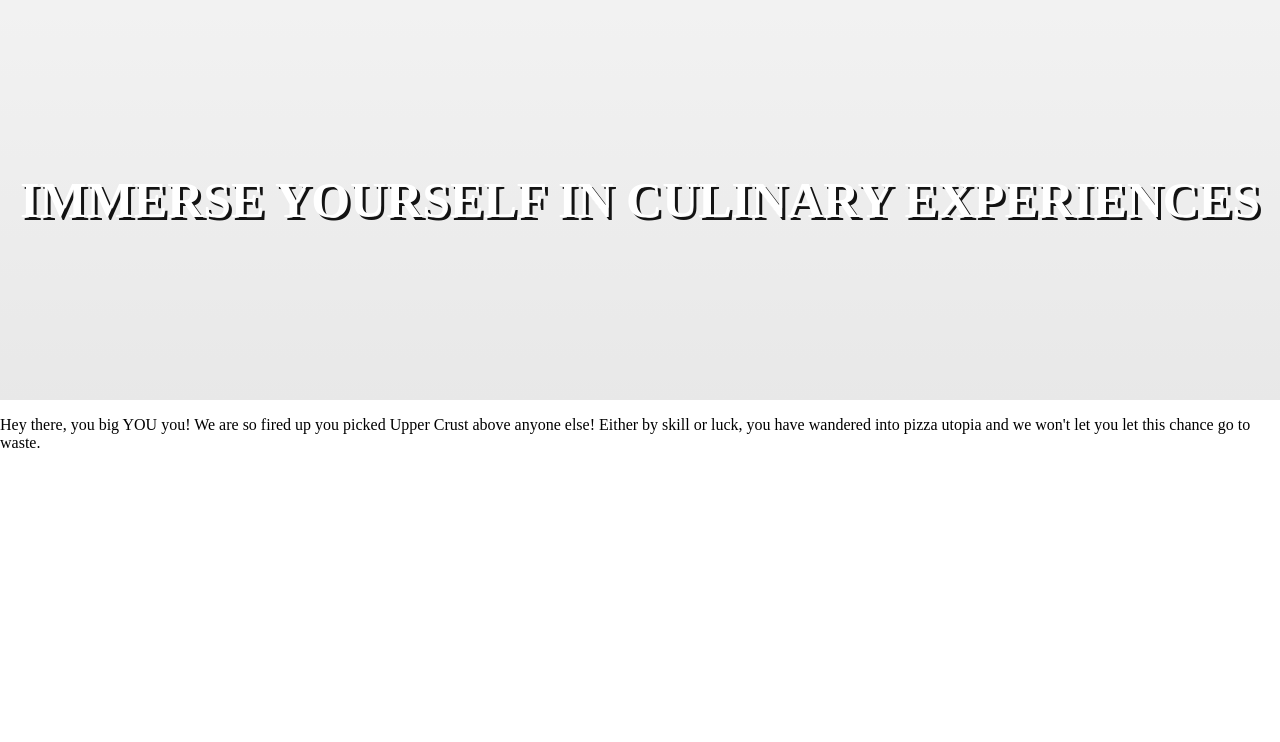
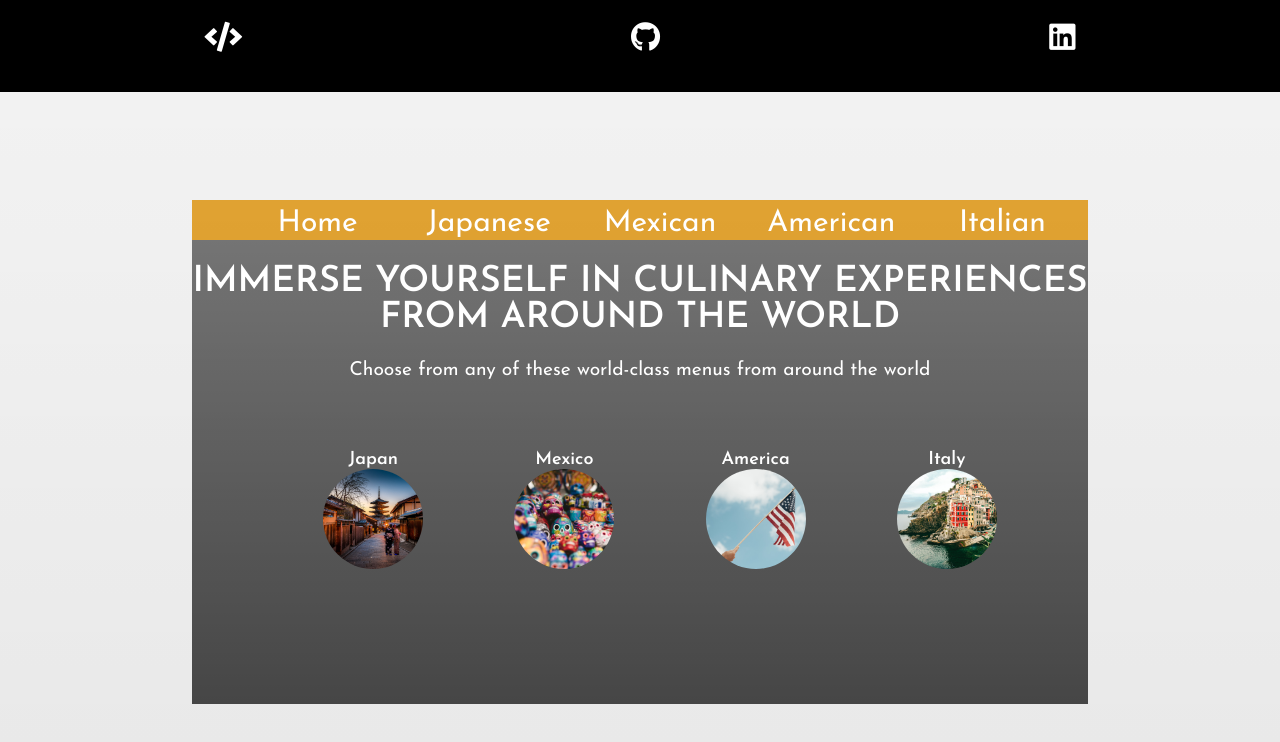
Before and after one commit to RenGVZ/js-Restaurant, a website built with webpack: page dist/index.html in a window 1280 px wide. Built offline with nearby package versions, Linux system fonts and the light colour scheme; files whose address does not match are found by name.

Commit message:
rendered the home page tab with JS, looking for ways to call index JS to append tab content

```diff
--- /dev/null
+++ b/src/homeTab.js
@@ -0,0 +1,32 @@
+// STEP 3 HOME TAB
+export const homeTab = () => {
+  const box = document.getElementById('bxxx');
+
+  const homeHeader = document.createElement('h1');
+  homeHeader.classList.add('header');
+  homeHeader.textContent = 'IMMERSE YOURSELF IN CULINARY EXPERIENCES FROM AROUND THE WORLD';
+
+  const para = document.createElement('p');
+  para.classList.add('para');
+  para.innerText = 'Choose from any of these world-class menus from around the world'
+
+  const images = document.createElement('ul');
+  images.classList.add('countries-ul');
+  images.innerHTML = `
+    <li class='image-text'>Japan
+      <div class='image-thumb'id='jp'></div>
+    </li>
+    <li class='image-text'>Mexico
+      <div class='image-thumb'id='mx'></div>
+    </li>
+    <li class='image-text'>America
+      <div class='image-thumb'id='am'></div>
+    </li>
+    <li class='image-text'>Italy
+      <div class='image-thumb'id='it'></div>
+    </li>
+  `
+
+  box.append(homeHeader, para, images);
+
+}
--- a/src/index.js
+++ b/src/index.js
@@ -1,10 +1,40 @@
-// import 'bootstrap';
-// import './scss/app.scss';
 import './style.css';
 import { pageLoad } from './pageLoad';
+import { tabCreate } from './tabCreate'
+import { homeTab } from './homeTab';
 
-
+// STEP 1
 pageLoad();
 
+// STEP 2
+tabCreate();
 
-console.log('yo from contentoooo.js');
+// STEP 3 - HOME TAB
+homeTab();
+
+// STEP 4 - DEFINE RUN PROCESS
+const tabSelect = () => {
+  const tabs = document.querySelectorAll('.tabs');
+  tabs.forEach(tab => {
+    tab.addEventListener('click', (e) => {
+      let tabId = e.target.id;
+      clearFields();
+      displayTabContent(tabId);
+    })
+  })
+}
+
+tabSelect();
+
+const clearFields = () => {
+  const h1 = document.querySelector('.header');
+  const para = document.querySelector('.para');
+  const ul = document.querySelector('.countries-ul');
+  h1.innerText = '';
+  para.innerText = '';
+  ul.innerHTML = '';
+}
+
+const displayTabContent = (tabId) => {
+  // (tab.id === 'japanese') ?
+}
--- a/src/pageLoad.js
+++ b/src/pageLoad.js
@@ -1,26 +1,29 @@
-import Restaurant from './img/restaurant.jpg'
+// STEP 1
 export const pageLoad = () => {
     const container = document.getElementById('content');
+
+    const navbar = document.createElement('div');
+    navbar.classList.add('navbar');
+
+    const navUl = document.createElement('ul');
+    navUl.classList.add('navUl');
+    navUl.innerHTML = `
+      <li class='links'><i class="fas fa-code"></i></li>
+      <li class='links'><i class="fab fa-github"></i></li>
+      <li class='links'><i class="fab fa-linkedin"></i></li>
+    `;
+
+    navbar.appendChild(navUl)
+    container.appendChild(navbar);
 
     const landing = document.createElement('div');
     landing.classList.add('landing');
     container.appendChild(landing);
 
-    const header = document.createElement('div');
-    header.classList.add('header');
-    landing.appendChild(header);
-    const h1 = document.createElement('h1');
-    h1.innerText = 'IMMERSE YOURSELF IN CULINARY EXPERIENCES';
-    h1.classList.add('h1')
-    header.appendChild(h1);
+    const box = document.createElement('div');
+    box.classList.add('box');
+    box.id = 'bxxx'
+    landing.appendChild(box);
 
-    const para = document.createElement('p');
-    para.innerText = "Hey there, you big YOU you! We are so fired up you picked Upper Crust above anyone else! Either by skill or luck, you have wandered into pizza utopia and we won't let you let this chance go to waste.";
-    para.classList.add('hello');
-    container.appendChild(para);
-
-    // const img = document.createElement('img');
-    // img.src = Restaurant;
-    // img.classList.add('landing-img')
-    // div.appendChild(img);
+  return { box }
 };
--- a/src/style.css
+++ b/src/style.css
@@ -1,6 +1,32 @@
 body {
   margin: 0 auto;
+  font-family: 'Josefin Sans', sans-serif;
 }
+
+/* MAIN LAYOUT */
+/* Navbar */
+.navbar {
+  width: 100%;
+  background-color: black;
+  height: 10vh;
+  padding-top: 12px;
+}
+
+.navUl {
+  margin: 0;
+  list-style: none;
+  display: flex;
+  justify-content: space-around;
+  padding: 10px;
+}
+
+.links {
+  color: white;
+  font-size: 30px;
+  /* padding: 10px; */
+}
+
+/*  */
 
 .landing {
   background: linear-gradient(
@@ -10,18 +36,93 @@
   background-position: center;
   background-repeat: no-repeat;
   width: 100%;
-  height: 50vh;
+  height: 90vh;
   display: flex;
   align-items: center;
   justify-content: center;
 }
 
-.header {
+.box {
   text-align: center;
+  width: 70%;
+  height: 70%;
+  background: linear-gradient(
+    rgba(0, 0, 0, 0.5),
+    rgba(0, 0, 0, 0.7));
 }
 
-.header .h1 {
+.header {
   color: white;
-  font-size: 50px;
-  text-shadow: 3px 3px #131313;
+  font-size: 36px;
 }
+
+.para {
+  color: white;
+  font-size: larger;
+}
+
+/* TAB CREATE */
+.tab-nav {
+  display: flex;
+  justify-content: space-evenly;
+  background-color: #f1a927db;
+  margin: 0;
+  height: 8%;
+}
+
+.tabs {
+  color: white;
+  font-size: 30px;
+  list-style: none;
+  width: 100%;
+  padding-top: 8px;
+}
+
+.tabs:hover {
+  background-color: rgba(152, 152, 152, 0.755);
+  color: white;
+}
+
+/* HOME TAB */
+.countries-ul {
+  color: white;
+  list-style: none;
+  display: flex;
+  justify-content: space-evenly;
+}
+
+.image-text {
+  font-size: large;
+  font-weight: bold;
+  margin-top: 6%;
+}
+
+.image-thumb {
+  border-radius: 50%;
+  width: 100px;
+  height: 100px;
+}
+
+#jp {
+  background: url('./img/japan.jpg');
+  background-position: center;
+  background-size: cover;
+}
+
+#mx {
+  background: url('./img/mexico.jpg');
+  background-position: center;
+  background-size: cover;
+}
+
+#am {
+  background: url('./img/america.jpg');
+  background-position: center;
+  background-size: cover;
+}
+
+#it {
+  background: url('./img/italy.jpg');
+  background-position: center;
+  background-size: cover;
+}
--- /dev/null
+++ b/src/tabCreate.js
@@ -0,0 +1,16 @@
+// STEP 2
+export const tabCreate = () => {
+  const box = document.getElementById('bxxx');
+
+  const tabNav = document.createElement('ul');
+  tabNav.classList.add('tab-nav');
+  tabNav.innerHTML = `
+    <li class='tabs active' id='home'>Home</li>
+    <li class='tabs' id='japanese'>Japanese</li>
+    <li class='tabs' id='mexican'>Mexican</li>
+    <li class='tabs' id='american'>American</li>
+    <li class='tabs' id='italian'>Italian</li>
+  `
+
+  box.appendChild(tabNav);
+}
```
Also changed, not shown: dist/3072fc41ff463b446ea1a066c5e3a9db.jpg (added), dist/3dea4cb5ad2510085a34de2548ddaa84.jpg (added), dist/5704f5cbef63800f58e46c6ad482e0b0.jpg (added), dist/713840c040befbc2f95e5a04e3bc25d3.jpg (added), dist/index.html, dist/main.js, src/img/america.jpg (added), src/img/italy.jpg (added), src/img/japan.jpg (added), src/img/mexico.jpg (added).
